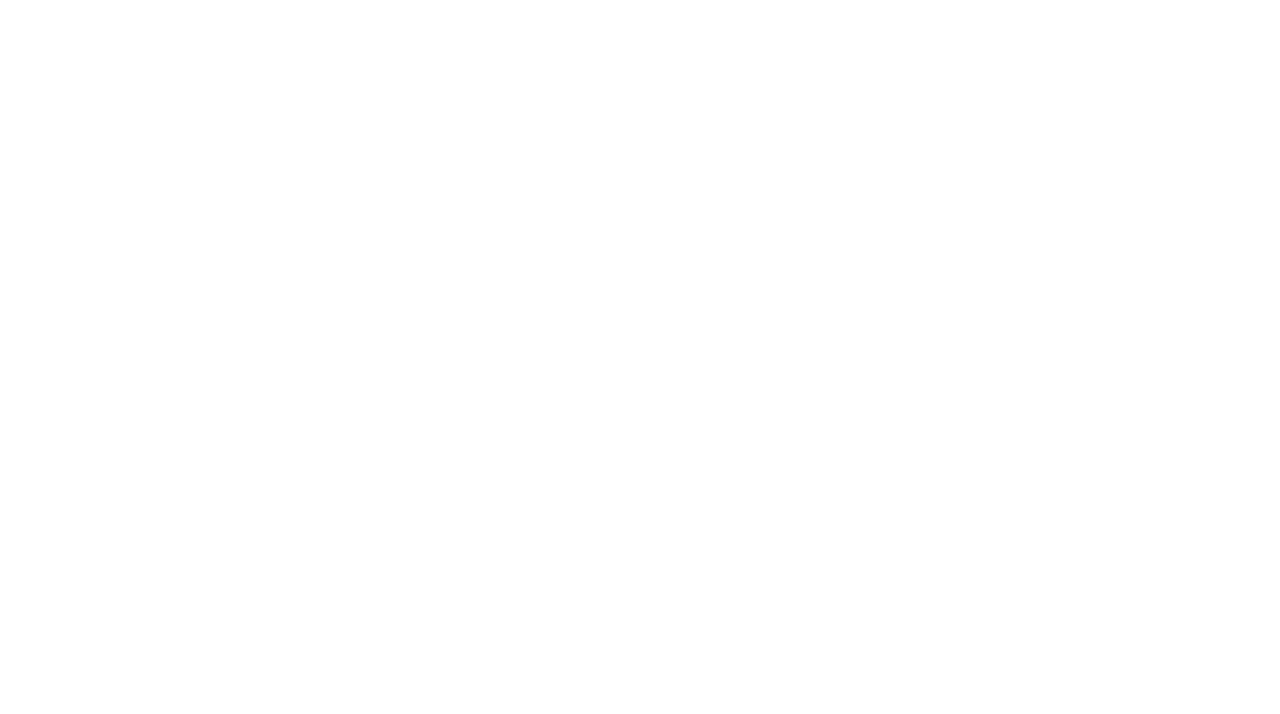
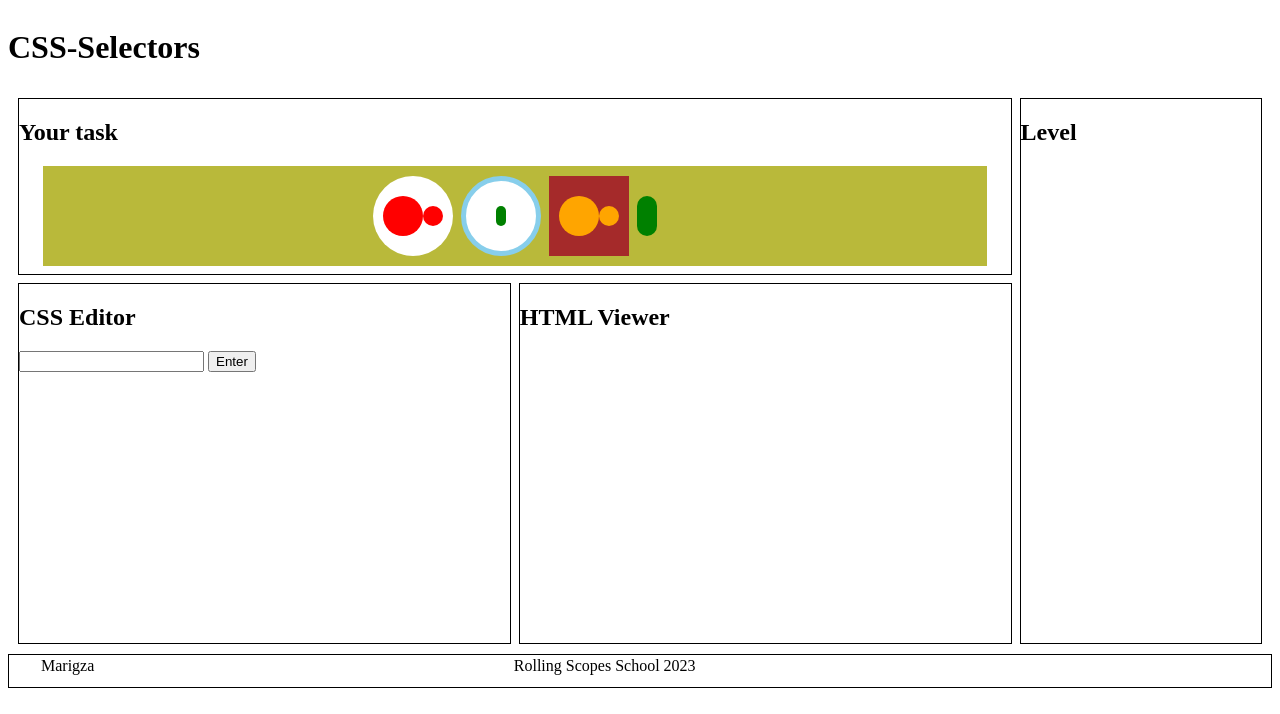
Before and after one commit to Marigza/JSFE2023Q1, a website built with webpack: page css-selectors/src/index.html in a window 1280 px wide. Built offline with nearby package versions, Linux system fonts and the light colour scheme; files whose address does not match are found by name.

Commit message:
feat: add layout

```diff
--- a/css-selectors/src/index.html
+++ b/css-selectors/src/index.html
@@ -4,9 +4,53 @@
   <meta charset="UTF-8">
   <meta name="viewport" content="width=device-width, initial-scale=1.0">
   <title>CSS-Selectors</title>
-
 </head>
 <body>
-
+  <header><h1>CSS-Selectors</h1></header>
+  <main class="main">
+    <section class="block1">
+      <h2 class="block__header">Your task</h2>
+      <div class="block__content" id="task">
+        <div class="table">
+          <div class="plate">
+            <div class="apple"></div>
+            <div class="apple apple_small"></div>
+          </div>
+          <div class="plate plate_fancy">
+            <div class="pickle pickle__small"></div>
+          </div>
+          <div class="bento">
+            <div class="orange"></div>
+            <div class="orange orange__small"></div>
+          </div>
+          <div class="pickle"></div>
+        </div>
+      </div>
+    </section>
+    <section class="block2">
+      <h2 class="block__header">Level</h2>
+      <div class="block__content" id="level"></div>
+    </section>
+    <section class="block3">
+      <h2 class="block__header">CSS Editor</h2>
+      <div class="block__content" id="css">
+        <input id="input" type="text">
+        <button class="button">Enter</button>
+      </div>
+    </section>
+    <section class="block4">
+      <h2 class="block__header">HTML Viewer</h2>
+      <div class="block__content" id="html"></div>
+    </section>
+  </main>
+  <footer><div class="wrapper footer__wrapper">
+    <div class="footer__element">
+      <div ><a target="_blank" href="https://github.com/Marigza" class="link_icon_gh"><span class="link_gh"></span><span>Marigza</span></a></div>
+    </div>
+    <div class="footer__element">Rolling Scopes School 2023</div>
+    <div class="footer__element">
+      <div class="link_rss"><a target="_blank" href="https://rs.school/js/" class="link_rss"></a></div>
+    </div>
+  </div></footer>
 </body>
 </html>
```
